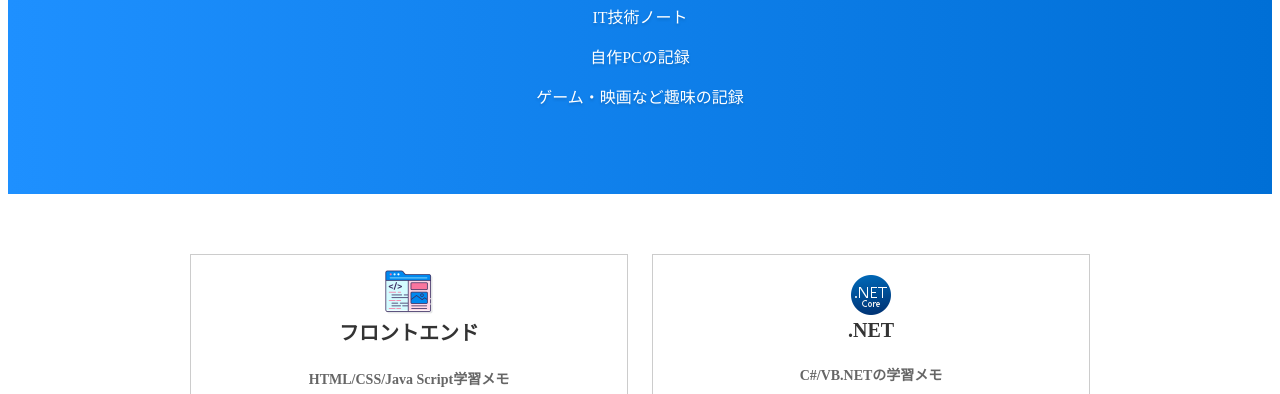
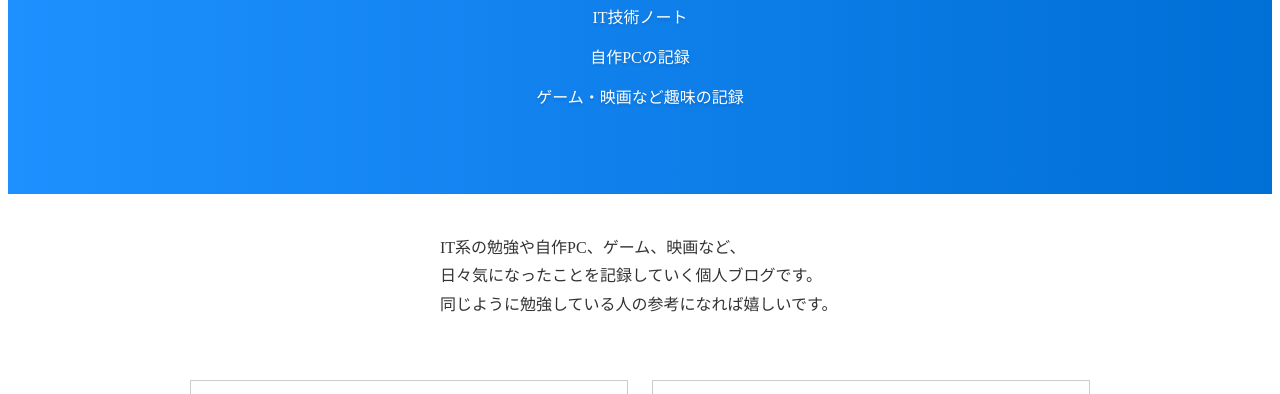
Before and after one commit to ya7yuki/HTML-CSS, a plain HTML site: page index.html in a window 1280 px wide. Shown: the part 335-729 px from the top of the page. Drawn offline with Linux system fonts and the light colour scheme.

Commit message:
メインページにサイトのイントロを追加

```diff
--- a/assets/css/style.css
+++ b/assets/css/style.css
@@ -147,6 +147,16 @@ footer .image-github {
     background-color: rgba(0, 0, 0, 0.65);
 }
 
+.site-intro {
+    max-width: 400px;
+    margin: 40px auto;
+    padding: 0 16px;
+    text-align: left;
+    line-height: 1.8;
+    font-size: 16px;
+    color: #333;
+}
+
 .top-menu {
     display: grid;
     grid-template-columns: 1fr 1fr;
--- a/components/footer.html
+++ b/components/footer.html
@@ -8,6 +8,5 @@
                 GitHub(ya7yuki)
             </a>
         </div>
-        <p class="footer-p">※非公式です。</p>
     </section>
 </footer>
--- a/index.html
+++ b/index.html
@@ -13,6 +13,13 @@
         <!-- 共通ヘッダー -->
         <div data-include="./components/header.html"></div>
         <main>
+            <div class="site-intro">
+                <p>
+                    IT系の勉強や自作PC、ゲーム、映画など、<br>
+                    日々気になったことを記録していく個人ブログです。<br>
+                    同じように勉強している人の参考になれば嬉しいです。
+                </p>
+            </div>
             <div class="top-menu">
                 <a class="menu-card" href="./pages/frontend/index.html">
                     <img class="menu-card-image" src="./image/icons8-front-end-50.png" alt="フロントエンド">
```
